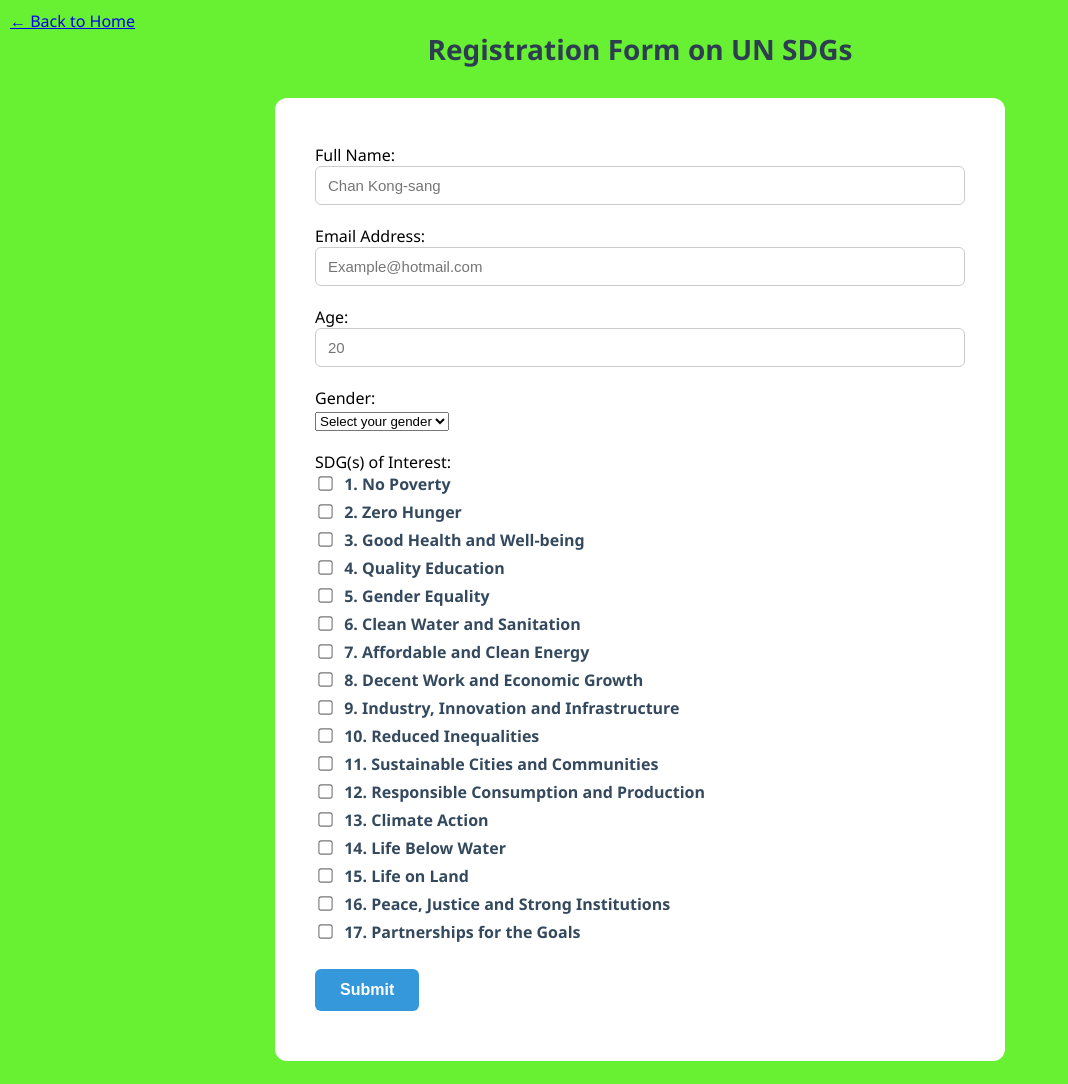
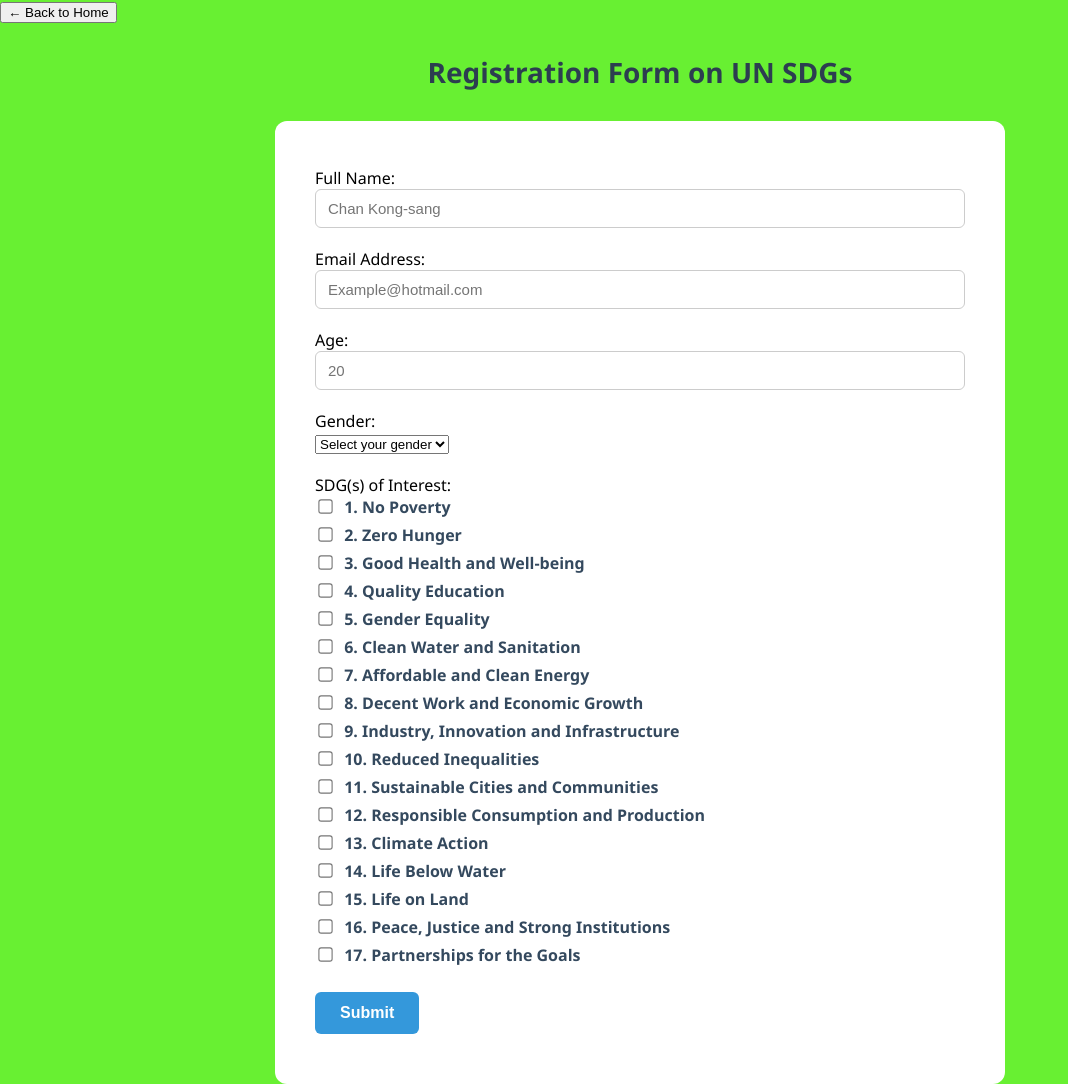
Before and after one commit to Ace202412010/MyWebsite, a plain HTML site: page Registration.html in a window 1280 px wide. Shown: the whole page, without its empty margins (0-1068 px from the left). Drawn offline with Linux system fonts and the light colour scheme.

Commit message:
Registration.html

```diff
--- a/Registration.html
+++ b/Registration.html
@@ -7,7 +7,7 @@
   <title>Registration Form on UN SDGs</title>
 </head>
 <body>
-<a href="index.html" style="position: fixed; top: 10px; left: 10px;">← Back to Home</a>
+<button class="back-button" onclick="window.location.href='index.html'">← Back to Home</button>
 
 
   <h1 style="text-align: center;">Registration Form on UN SDGs</h1>
```
